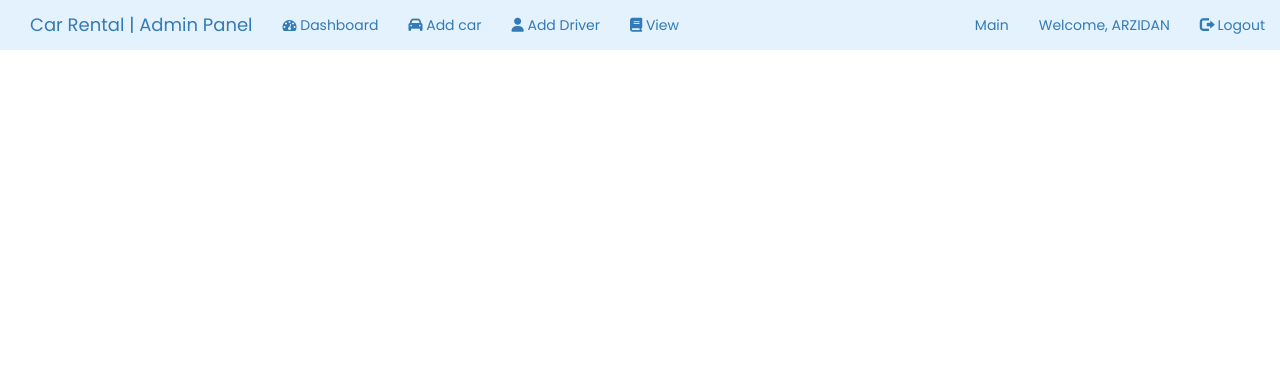
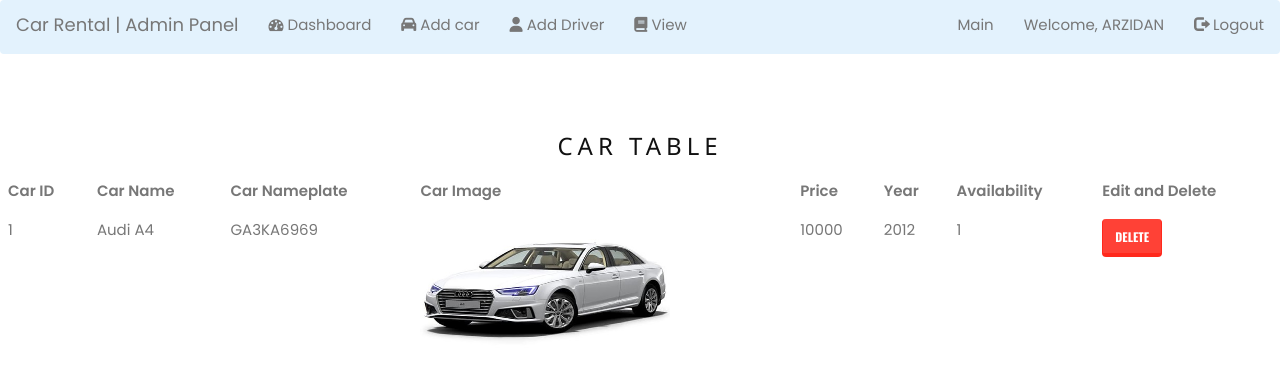
Before and after one commit to GeraldSutarso/Final_SSIP, a PHP site: page /admin_page.php in a window 1280 px wide. Shown: the top 379 px of the page. Run offline with PHP 8.4, Linux system fonts and the light colour scheme; a user stored in the database is signed in; data comes from the database, SQL or seed files in the repository; some libraries are stand-ins or nearby versions.

Commit message:
Cars Table

```diff
--- a/admin_page.php
+++ b/admin_page.php
@@ -24,11 +24,68 @@ if(!isset($_SESSION['admin_name'])){
 	<link rel="stylesheet" href="https://maxcdn.bootstrapcdn.com/bootstrap/3.4.1/css/bootstrap.min.css">
   <script src="https://ajax.googleapis.com/ajax/libs/jquery/3.6.1/jquery.min.js"></script>
   <script src="https://maxcdn.bootstrapcdn.com/bootstrap/3.4.1/js/bootstrap.min.js"></script>
+  <link rel="stylesheet" href="https://maxcdn.bootstrapcdn.com/bootstrap/3.4.1/css/bootstrap.min.css">
+  <script src="https://ajax.googleapis.com/ajax/libs/jquery/3.6.1/jquery.min.js"></script>
+  <script src="https://maxcdn.bootstrapcdn.com/bootstrap/3.4.1/js/bootstrap.min.js"></script>
+  <link rel="shortcut icon" type="image/png" href="assets/img/P.png">
+    <link rel="stylesheet" href="https://fonts.googleapis.com/css?family=Lato">
+    <link rel="stylesheet" href="assets/bootstrap/css/bootstrap.min.css">
+    <link rel="stylesheet" href="assets/fonts/font-awesome.min.css">
+    <link rel="stylesheet" href="assets/css/user.css">
+    <link rel="stylesheet" href="assets/w3css/w3.css">
+    <link href="http://fonts.googleapis.com/css?family=Open+Sans:300,400,700,400italic,700italic" rel="stylesheet" type="text/css">
+    <link href="http://fonts.googleapis.com/css?family=Montserrat:400,700" rel="stylesheet" type="text/css">
+
 
 </head>
 <body>
 <?php
-include('navbar.php');?>
+include('navbar.php');
+if (isset($_GET['delete_car'])) {
+	$car_id = $_GET['delete_car'];
+	mysqli_query($conn, "DELETE FROM cars WHERE car_id=$car_id");
+	header('location: admin_page.php');}
+if (isset($_GET['delete_driver'])) {
+	$driver_id = $_GET['delete_driver'];
+	mysqli_query($conn, "DELETE FROM driver WHERE driver_id=$driver_id");
+	header('location: admin_page.php');}?>
+<br>
+<br>
+<center>
+<h3> Car Table </h3>
+<?php $results = mysqli_query($conn, "SELECT * FROM cars");
+?>
+<table class ="table">
+	<thead class="thead-dark">
+	<tr>
+		<th>Car ID</th>
+		<th>Car Name</th>
+		<th>Car Nameplate</th>
+		<th>Car Image</th>
+		<th>Price</th>
+		<th>Year</th>
+		<th>Availability</th>
+		<th>Edit and Delete</th>
+	</tr>
+	</thead>
+	<tbody class="tbody-light">
+	<?php while ($display = mysqli_fetch_array($results)) {?>
+	<tr>
+		<td><?php echo $display['car_id']; ?></td>
+		<td><?php echo $display['car_name']; ?></td>
+		<td><?php echo $display['car_nameplate']; ?></td>
+		<td><?php echo "<img style='width: 250px; height:137px;' src = 'assets/img/cars/".$display['car_img'] . "'>"; ?></td>
+		<td><?php echo $display['price']; ?></td>
+		<td><?php echo $display['year']; ?></td>
+		<td><?php echo $display['car_availability']; ?></td>
+		<td>
+			<!-- <a href="admin_page.php?edit=<?php //echo $display['id']; ?>">Edit</a> |  -->
+			<a class="btn btn-danger" onclick="return confirm('Are you sure you want to delete this row?');" href="admin_page.php?delete_car=<?php echo $display['car_id']; ?>">Delete</a>
+		</td>
+	</tr>
+	</tbody>
+	<?php }?>
+</table>
 
 <!-- <div class="ts-main-content">
 <?php //include('leftbar.php');?>
@@ -38,6 +95,6 @@ include('navbar.php');?>
 			</div>
 </div>
 </div> -->
-
+</center>
 </body>
 </html>
--- a/navbar.php
+++ b/navbar.php
@@ -1,5 +1,5 @@
 
-<nav class="navbar-top navbar-light" style="background-color: #e3f2fd;">
+<nav class=" sticky-top navbar fixed-top navbar-light" style="background-color: #e3f2fd;">
   <div class="container-fluid">
     <div class="navbar-header">
     <?php if($_SESSION['userType'] == 1){?>
```
